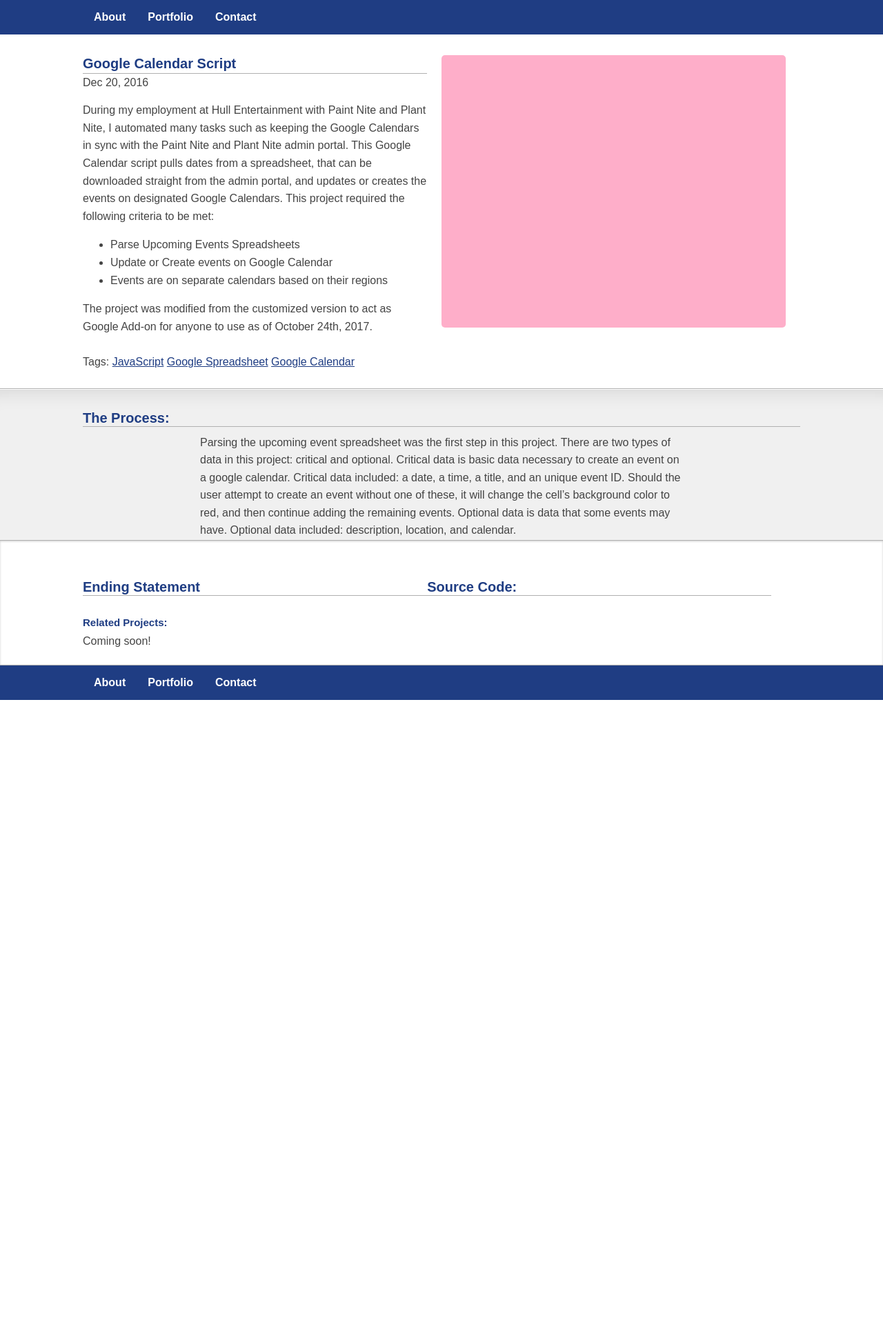
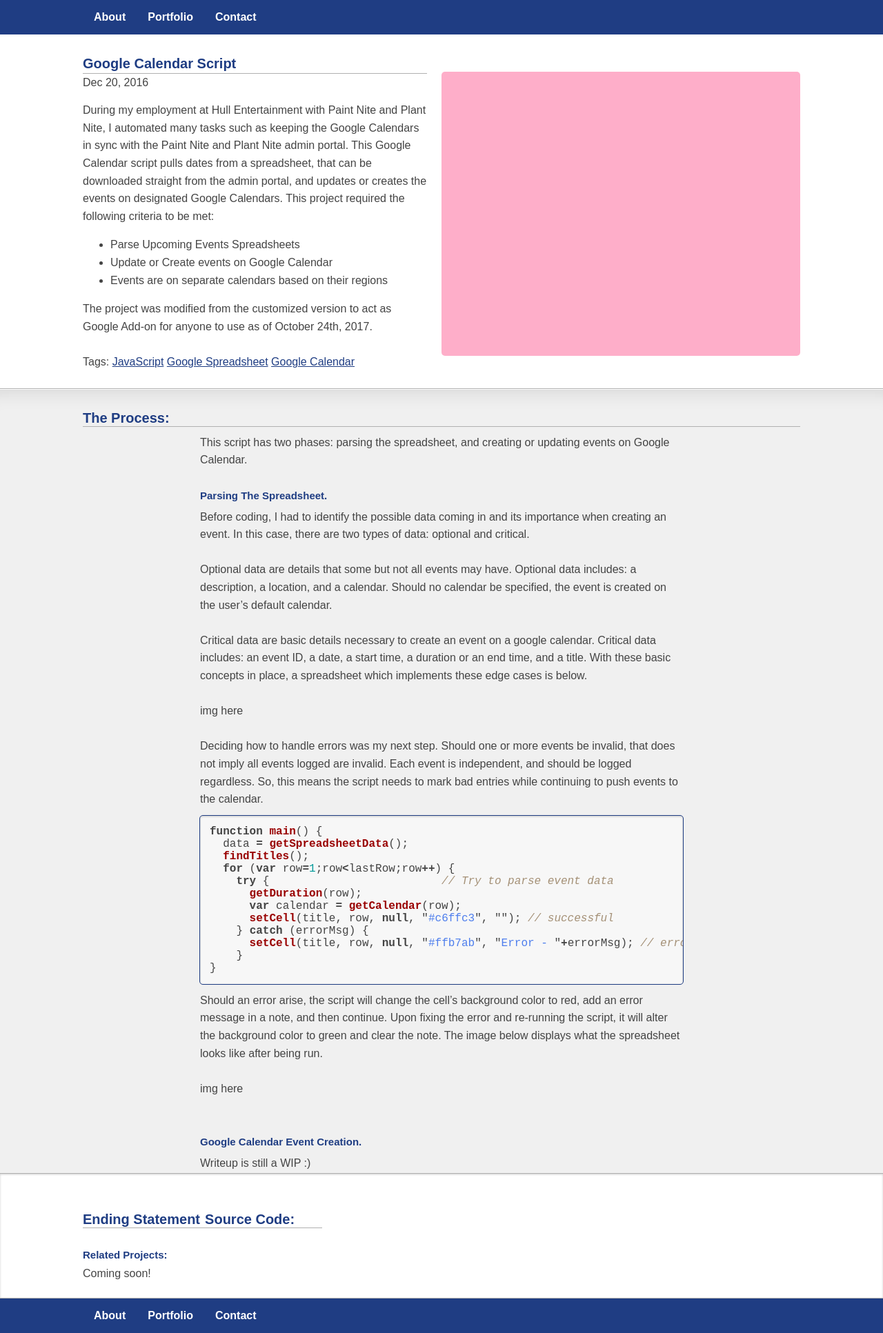
Before and after one commit to schlesigerjess/JessicaSchlesiger.github.io, a Jekyll site: the page built from _posts/2017-12-20-google-calendar-script.html, in a window 1280 px wide. Shown: the whole page at 69% size. Built offline with Jekyll 4.4.1, drawn with Linux system fonts in a browser that asks for light colours; nearby versions of some CDN libraries; before the commit the page ends 1015 px from its top, so only the background shows below that.

Commit message:
Fixed alignment issues; more progress on calendar script

```diff
--- a/_layouts/post.html
+++ b/_layouts/post.html
@@ -14,7 +14,8 @@
 			{% endfor %}
 		</div>
 		{% if page.img %}
-		<img class="post-abstract-img" src="{{ site.baseurl }}/assets/img/work/{{ page.projectFolder }}/{{ page.img }}" alt="{{page.title}}">
+		<div class="post-abstract-img">
+		<img src="{{ site.baseurl }}/assets/img/work/{{ page.projectFolder }}/{{ page.img }}" alt="{{page.title}}"></div>
 		{% endif %}
 
 
--- a/_posts/2017-12-20-google-calendar-script.html
+++ b/_posts/2017-12-20-google-calendar-script.html
@@ -21,9 +21,38 @@
 	<div class="post-text container">
 
 		<h1>The Process:</h1>
-		<p>
-		Parsing the upcoming event spreadsheet was the first step in this project. There are two types of data in this project: critical and optional. Critical data is basic data necessary to create an event on a google calendar. Critical data included: a date, a time, a title, and an unique event ID. Should the user attempt to create an event without one of these, it will change the cell’s background color to red, and then continue adding the remaining events. Optional data is data that some events may have. Optional data included: description, location, and calendar.
+		<p>This script has two phases: parsing the spreadsheet, and creating or updating events on Google Calendar.
 		</p>
+		<h2>Parsing The Spreadsheet.</h2>
+		<p>Before coding, I had to identify the possible data coming in and its importance when creating an event. In this case, there are two types of data: optional and critical.
+<br><br>Optional data are details that some but not all events may have. Optional data includes: a description, a location, and a calendar. Should no calendar be specified, the event is created on the user’s default calendar.
+<br><br>Critical data are basic details necessary to create an event on a google calendar. Critical data includes: an event ID, a date, a start time, a duration or an end time, and a title. With these basic concepts in place, a spreadsheet which implements these edge cases is below.
+</p>
+<br><br>img here<br><br>
+<p>Deciding how to handle errors was my next step. Should one or more events be invalid, that does not imply all events logged are invalid. Each event is independent, and should be logged regardless. So, this means the script needs to mark bad entries while continuing to push events to the calendar.
+</p>
+{% highlight javascript %}
+function main() {
+  data = getSpreadsheetData();
+  findTitles();
+  for (var row=1;row<lastRow;row++) {
+    try {                          // Try to parse event data
+      getDuration(row);
+      var calendar = getCalendar(row);
+      setCell(title, row, null, "#c6ffc3", ""); // successful
+    } catch (errorMsg) {
+      setCell(title, row, null, "#ffb7ab", "Error - "+errorMsg); // error
+    }
+}
+{% endhighlight %}
+
+<p>Should an error arise, the script will change the cell’s background color to red, add an error message in a note,
+and then continue. Upon fixing the error and re-running the script, it will alter the background color to green and clear the note. The image below displays what the spreadsheet looks like after being run.
+</p>
+<br><br>img here<br><br>
+<h2>Google Calendar Event Creation.</h2>
+<p>Writeup is still a WIP :) </p>
+
 
 	</div>
 </div>
--- a/assets/css/3-sections/_post.sass
+++ b/assets/css/3-sections/_post.sass
@@ -18,18 +18,21 @@
 		margin: 0
 		padding: 0
 .post-abstract-img
-	width: 100%
-	height: 100%
 	display: block
+	img
+		width: 100%
 .post-text-bar
 	@include grayBoxShade
 .post-text
-	padding: 0px 2% 0px 2%
 	.highlight
 		max-width: 700px
+	padding: 0px 2% 0px 2%
 	p
 		max-width: 700px
 		margin: 0 auto
+	h2
+		max-width: 700px
+		margin: 30px auto 10px auto
 .post-end-bar
 	@include whiteBoxShade
 	width: 100%
@@ -65,11 +68,9 @@
 	max-width: 100% !important
 
 @media only screen and (min-width: $lrgWidth)
-	.post-end-left, .post-end-right
-		width: 48% !important
-		float: left
 	.post-end-left, .post-abstract-text
 		padding-right: 2%
-	.post-abstract-img, .post-abstract-text
+	.post-abstract-img, .post-abstract-text, .post-end-left, .post-end-right
 		width: 48% !important
-		float: left
+		display: table-cell !important
+		vertical-align: middle
```
